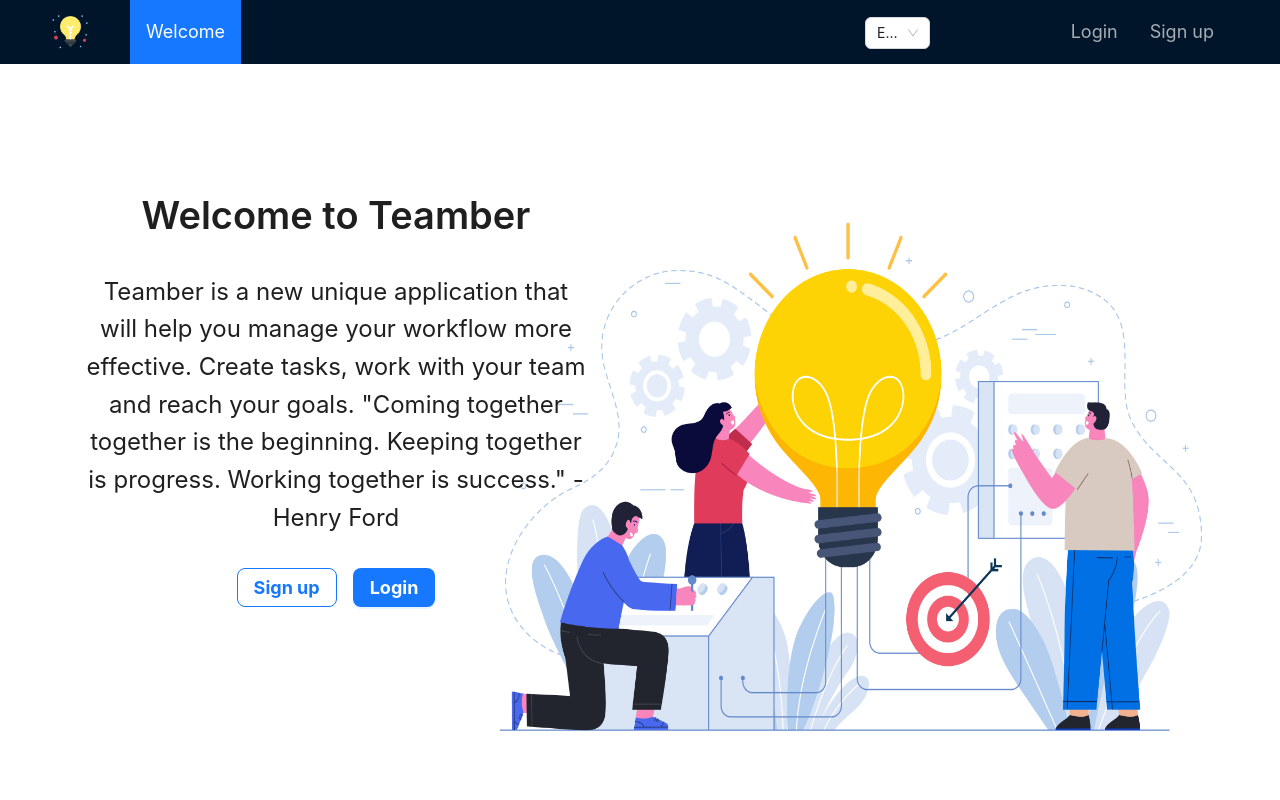
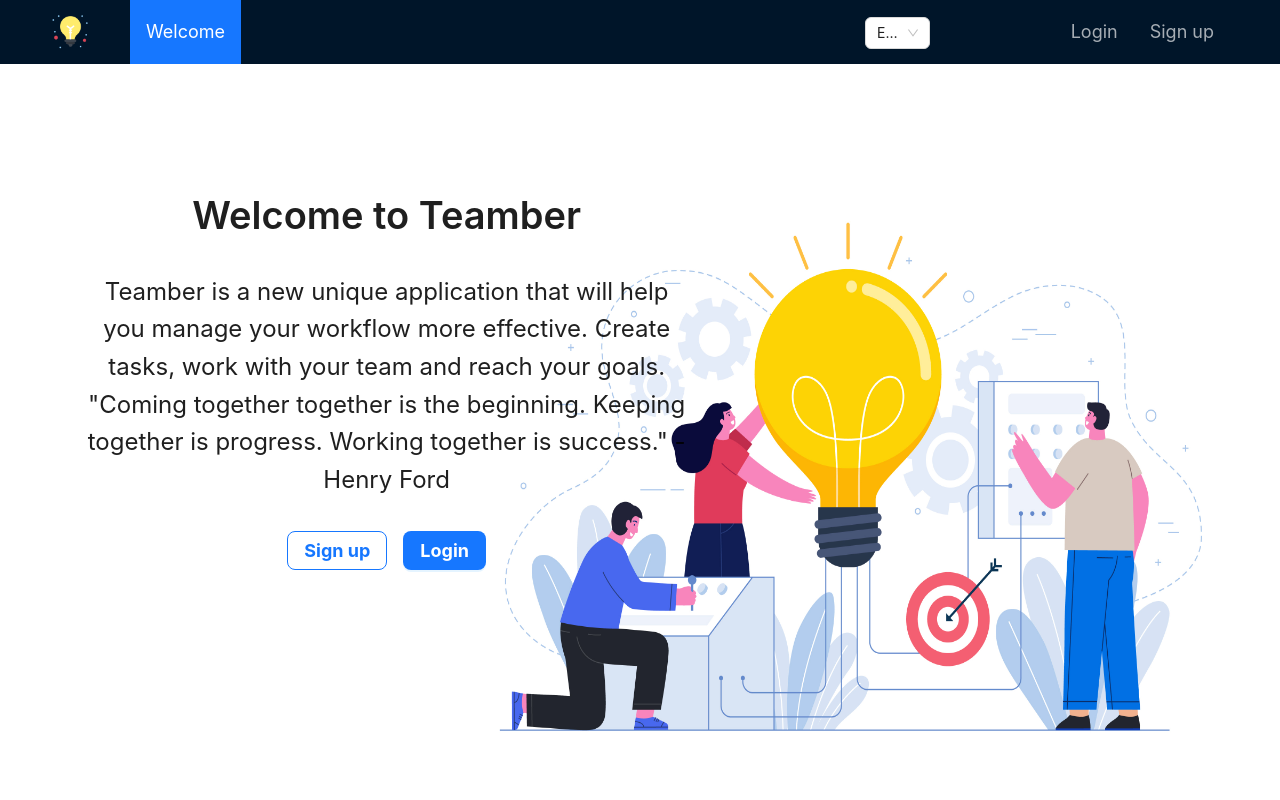
Before and after one commit to romababok/project-management-app, a React (Create React App) app: page / in a window 1280 px wide. Shown: the top 800 px of the page. Built offline with nearby package versions, Linux system fonts and the light colour scheme.

Commit message:
feat: make the main text bigger

```diff
--- a/src/pages/welcome/welcome-page.tsx
+++ b/src/pages/welcome/welcome-page.tsx
@@ -27,8 +27,8 @@ export const WelcomePage: React.FC = () => {
           <Row justify="start" className={styles.welcome__row}>
             <Col
               xxl={{ span: 28, offset: 4 }}
-              xl={{ span: 10, offset: 1 }}
-              lg={{ span: 12, offset: 0 }}
+              xl={{ span: 12, offset: 1 }}
+              lg={{ span: 16, offset: 0 }}
               md={{ span: 24, offset: 0 }}
               xs={{ span: 24, offset: 0 }}
               className={styles.welcome__col}
```
